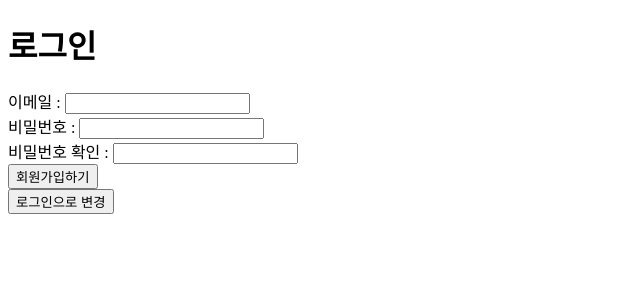
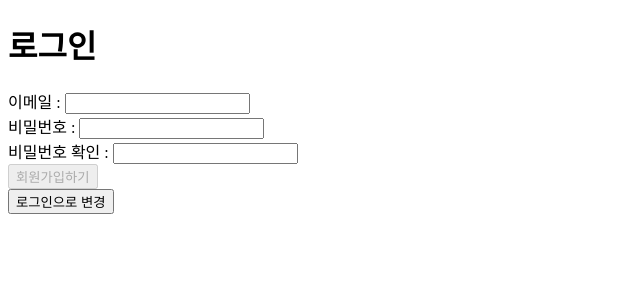
Before and after one commit to vangona/wanted-pre-onboarding-challenge-fe-1, a React (Create React App) app: page /auth in a window 1280 px wide. Both pictures are taken after a click on the button "회원가입으로 변경". Shown: the top 300 px of the page, without its empty margins (0-640 px from the left). Built offline with nearby package versions, Linux system fonts and the light colour scheme.

Commit message:
Feat: 회원가입 유효성 검사

```diff
--- a/src/components/auth/RegisterForm.tsx
+++ b/src/components/auth/RegisterForm.tsx
@@ -1,22 +1,73 @@
-import React from 'react';
+import React, { useState, useEffect } from 'react';
 import * as Styled from '../../styles/auth/AuthForm.style';
+import checkIsValidEmail from '../../utils/checkIsValidEmail';
+import checkIsValidPassword from '../../utils/checkIsValidPassword';
 
 const RegisterForm = () => {
+  const [email, setEmail] = useState('');
+  const [password, setPassword] = useState('');
+  const [repassword, setRepassword] = useState('');
+  const [isValidForm, setIsValidForm] = useState(false);
+  const [error, setError] = useState('');
+
+  const handleChangeEmail: React.ChangeEventHandler = (event) => {
+    const target = event.target as HTMLInputElement;
+    setEmail(target.value);
+  };
+
+  const handleChangePassword: React.ChangeEventHandler = (event) => {
+    const target = event.target as HTMLInputElement;
+    setPassword(target.value);
+  };
+
+  const handleChangeRePassword: React.ChangeEventHandler = (event) => {
+    const target = event.target as HTMLInputElement;
+    setRepassword(target.value);
+  };
+
+  const handleSubmit: React.FormEventHandler = (event) => {
+    event.preventDefault();
+    if (password !== repassword) setError('비밀번호가 다릅니다.');
+  };
+
+  useEffect(() => {
+    if (checkIsValidEmail(email) && checkIsValidPassword(password)) {
+      setIsValidForm(true);
+    } else {
+      setIsValidForm(false);
+    }
+  }, [email, password]);
+
   return (
-    <Styled.Form>
+    <Styled.Form onSubmit={handleSubmit}>
       <Styled.Box>
         <Styled.Label>이메일 : </Styled.Label>
-        <Styled.EmailInput />
+        <Styled.EmailInput
+          type='text'
+          value={email}
+          onChange={handleChangeEmail}
+        />
       </Styled.Box>
       <Styled.Box>
         <Styled.Label>비밀번호 : </Styled.Label>
-        <Styled.PasswordInput />
+        <Styled.PasswordInput
+          type='password'
+          value={password}
+          onChange={handleChangePassword}
+        />
       </Styled.Box>
       <Styled.Box>
         <Styled.Label>비밀번호 확인 : </Styled.Label>
-        <Styled.PasswordInput />
+        <Styled.PasswordInput
+          type='password'
+          value={repassword}
+          onChange={handleChangeRePassword}
+        />
       </Styled.Box>
-      <Styled.SubmitButton>회원가입하기</Styled.SubmitButton>
+      <div>{error}</div>
+      <Styled.SubmitButton disabled={!isValidForm}>
+        회원가입하기
+      </Styled.SubmitButton>
     </Styled.Form>
   );
 };
```
